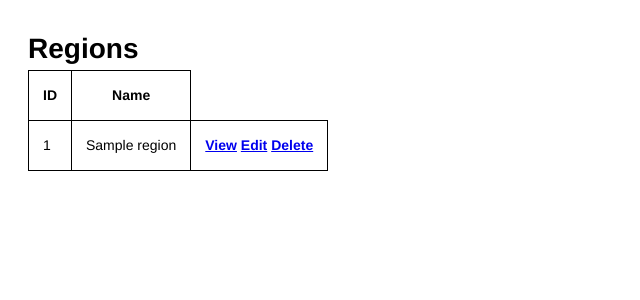
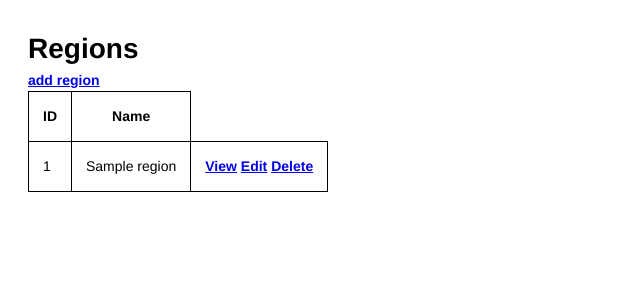
Before and after one commit to lydiadwyer/sheparddb, a Flask app: page /regions/ in a window 1280 px wide. Shown: the top 300 px of the page, without its empty margins (0-640 px from the left). Run offline with Flask 2, Linux system fonts and the light colour scheme; tables that the repository leaves empty hold one stand-in row (values such as "Sample post"); parts of the project's set-up code (start-up, migrations or seed data) failed here and were passed over.

Commit message:
Added regions pages, dont know how to make country id work

```diff
--- a/data/website/modules/Regions/controller.py
+++ b/data/website/modules/Regions/controller.py
@@ -1,6 +1,13 @@
-from flask import Blueprint, render_template, redirect, url_for, current_app
+#!/usr/bin/python
+# -*- coding: utf-8 -*-
+"""The Controller class for Regions."""
+
+import re
+from flask import Blueprint, render_template, redirect, url_for, current_app, \
+    request, abort
 from modules.Regions.model import Region
-
+from modules.Countries.model import Country
+from modules.Shared.database import db
 
 # collection of URLs for the artifact section of the website
 # setup the controller, use a local folder for templates
@@ -14,17 +21,128 @@ regions = Blueprint(
 
 @regions.route('/')
 def view_all_regions():
+    """ homepage with all regions in a table """
     return render_template('regions/view_all.html', Regions=Region)
 
 @regions.route('/view/<region_id>')
 def view_one_region(region_id):
+    """ view a single region in detail """
+    entry = Region.query.get(region_id)
     return render_template('regions/view.html')
 
+#########add country entry option for association
+@regions.route('/add', methods=['GET', 'POST'])
+def add_region():
+    """ add an region page function """
+
+    # init variables
+    entry = Region()  # creates a model.py instance, instance only has a name right now
+    error_msg = {}
+    form_is_valid = True
+    country_list = []
+    ####need to query a list of all country ids + names and make list
+
+    if request.method == 'GET':
+
+        country_list = Country.query.all()
+        return render_template('regions/add.html', entry=entry, \
+                               country_id=country_list.country_id, \
+                               country_name=country_list.country_name, \
+                               error_msg=error_msg)
+
+    if request.method == 'POST':
+        # validate input
+        [entry, form_is_valid, error_msg] = form_validate_region(entry)
+
+        # check if the form is valid
+        if not form_is_valid:
+            # current_app.logger.info('invalid add region')
+            return render_template('regions/add.html', entry=entry, \
+                                   error_msg=error_msg)
+
+        # the data is valid, save it
+        db.session.add(entry)
+        db.session.commit()
+
+        return redirect(url_for('regions.view_region', \
+                                region_id=entry.region_id))
+    # current_app.logger.error("unsupported method")
+
+#### should add country entry option
 @regions.route('/edit/<region_id>')
 def edit_region(region_id):
-    return render_template('regions/view.html')
+    """ edit region details """
+
+    # init variables
+    entry = Region.query.get(region_id)
+    error_msg = {}
+    form_is_valid = True
+
+    ##### should I be using url_for here or hardcoding?
+    if request.method == 'GET':
+        return render_template(url_for('regions.edit_region', \
+                               region_id=entry.region_id))
+
+    if request.method == 'POST':
+
+        # validate input
+        [entry, form_is_valid, error_msg] = form_validate_region(entry)
+
+        # check if the form is valid
+        if not form_is_valid:
+            # current_app.logger.info('invalid edit region: ' + str(entry))
+            return render_template('regions/edit.html', entry=entry, \
+                                   error_msg=error_msg)
+
+        # the data is valid, save it
+        db.session.commit()
+        return redirect(url_for('regions.view_region', \
+                                region_id=entry.region_id))
+   # current_app.logger.error("unsupported method")
+
+def form_validate_region(entry):
+    """ validate Region form data """
+
+    # retrieve data from the global Request object
+    data = request.form
+
+    # get string, cast to ASCII, truncate to 128 chars, strip multi spaces
+    entry.region_name = \
+        re.sub(' +', ' ',
+               data['region_name'].encode('ascii', 'ignore')[:127])
+
+    # validate data
+    form_is_valid = True
+    error_msg = {}
+
+    # ensure the region_name is filled in
+    if not entry.region_name:
+        form_is_valid = False
+        error_msg['region_name'] = "Please fill in the region name."
+
+    # region name underflow check
+    if len(entry.region_name) < 4:
+        form_is_valid = False
+        error_msg['region_name'] = "Please fill in the region name completely."
+
+    # ensure the region name is letters
+    match = re.match('^[a-zA-Z ]*$', entry.region_name)
+    if not match:
+        form_is_valid = False
+        error_msg['region_name'] = "Please fill in a region name only with English letters."
+    else:
+        current_app.logger.info("match = " + str(match.group(0)))
+
+    return [entry, form_is_valid, error_msg]
 
 
 @regions.route('/delete/<region_id>')
 def delete_region(region_id):
-    return render_template('regions/view.html')
+    """ delete a region """
+    entry = Region.query.get(region_id)
+    # check something doesnt exist
+    if entry is None:
+        return abort(400, 'Entry does not exist.')
+    db.session.delete(entry)
+    db.session.commit()
+    return redirect(url_for('regions.view_all_regions'))
--- a/data/website/modules/Regions/model.py
+++ b/data/website/modules/Regions/model.py
@@ -14,8 +14,7 @@ class Region(db.Model):
     of the SQLAlchemy class, and inherits various common database actions.
     """
 
-    region_id = Column(Integer,
-                                primary_key=True)
+    region_id = Column(Integer, primary_key=True)
     region_name = Column(String(128), unique=True)
     country_id = Column(Integer, ForeignKey('countries.country_id'))
     cities = relationship("City", cascade="delete, delete-orphan")
--- a/data/website/modules/Regions/templates/regions/view_all.html
+++ b/data/website/modules/Regions/templates/regions/view_all.html
@@ -1,6 +1,7 @@
 {% extends "global.html" %}
 {% block body_content %}
     <h1>Regions</h1>
+    <a href="{{ url_for('regions.add_region') }}">add region</a>
     <table>
     <tr>
         <th>ID</th>
```
Also changed, not shown: data/website/modules/Countries/static/form.js (+17 -43 lines), data/website/modules/Regions/static/form.js (added, +73 -0 lines), data/website/modules/Regions/templates/regions/add.html (added, +24 -0 lines), data/website/modules/Regions/templates/regions/edit.html (added, +15 -0 lines), data/website/modules/Regions/templates/regions/view.html (+15 -1 lines).
